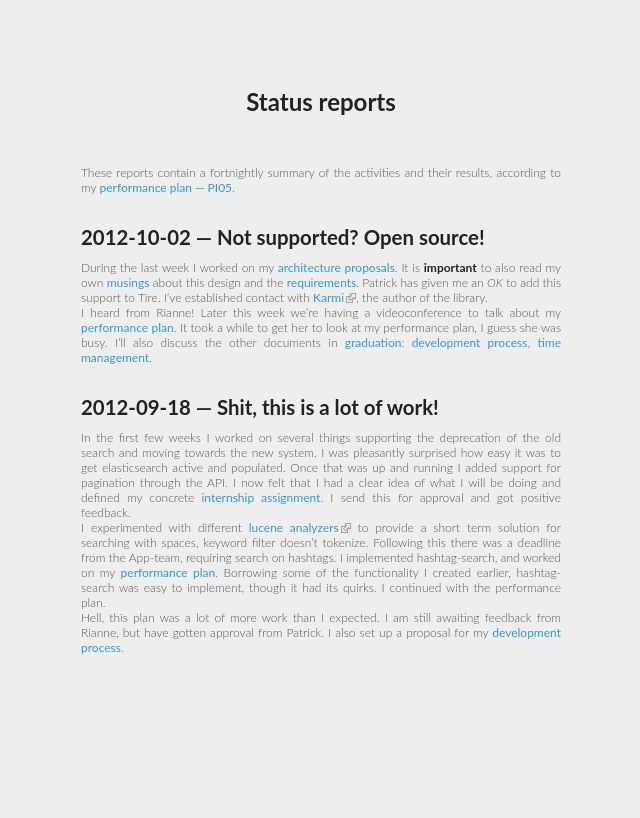
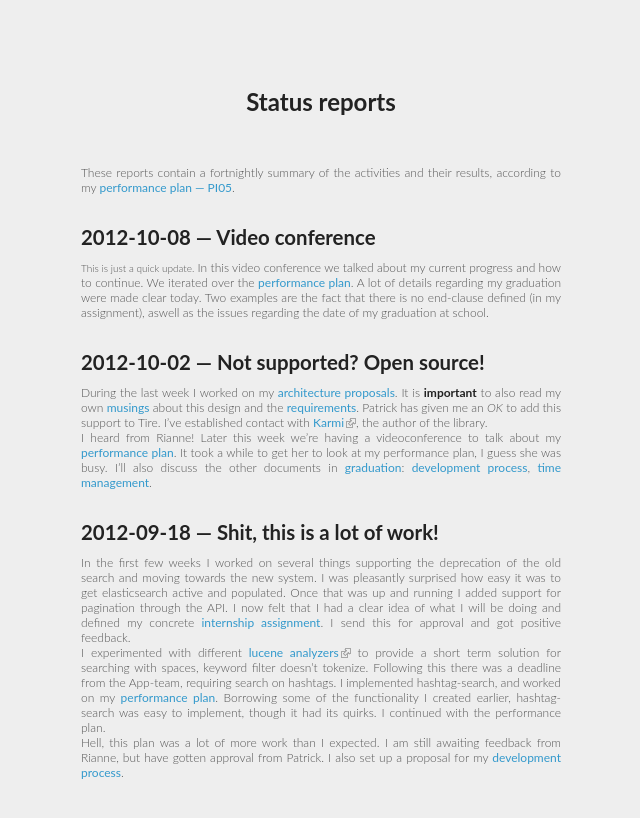
Before and after one commit to xeago/gradblog, a Jekyll site: the page built from graduation/status-reports.md, in a window 1280 px wide. Shown: the top 818 px of the page, without its empty margins (319-959 px from the left). Built offline with Jekyll 4.4.1, drawn with Linux system fonts in a browser that asks for light colours; Markdown is read by kramdown in place of the engine named in the settings.

Commit message:
Add quick update about Video conference.

```diff
--- a/graduation/status-reports.md
+++ b/graduation/status-reports.md
@@ -4,6 +4,10 @@ title: Status reports
 ---
 
 These reports contain a fortnightly summary of the activities and their results, according to my [performance plan — PI05](performance-plan.html#ref-PI05).
+
+# 2012-10-08 — Video conference
+<small>This is just a quick update.</small>
+In this video conference we talked about my current progress and how to continue. We iterated over the [performance plan]. A lot of details regarding my graduation were made clear today. Two examples are the fact that there is no end-clause defined (in my assignment), aswell as the issues regarding the date of my graduation at school.
 
 # 2012-10-02 — Not supported? Open source!
 During the last week I worked on my [architecture proposals]. It is **important** to also read my own [musings] about this design and the [requirements]. Patrick has given me an *OK* to add this support to Tire. I've established contact with [Karmi](http://karmi.cz/en), the author of the library.
```
